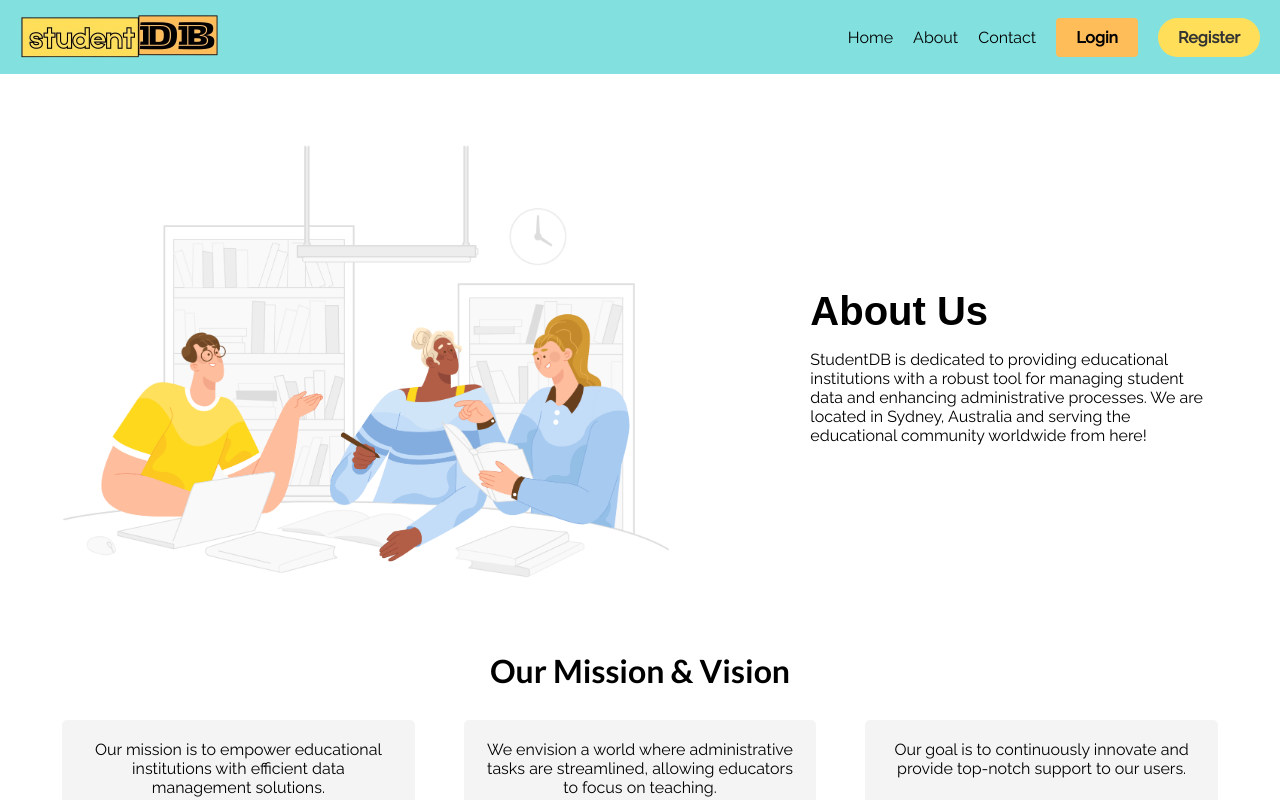
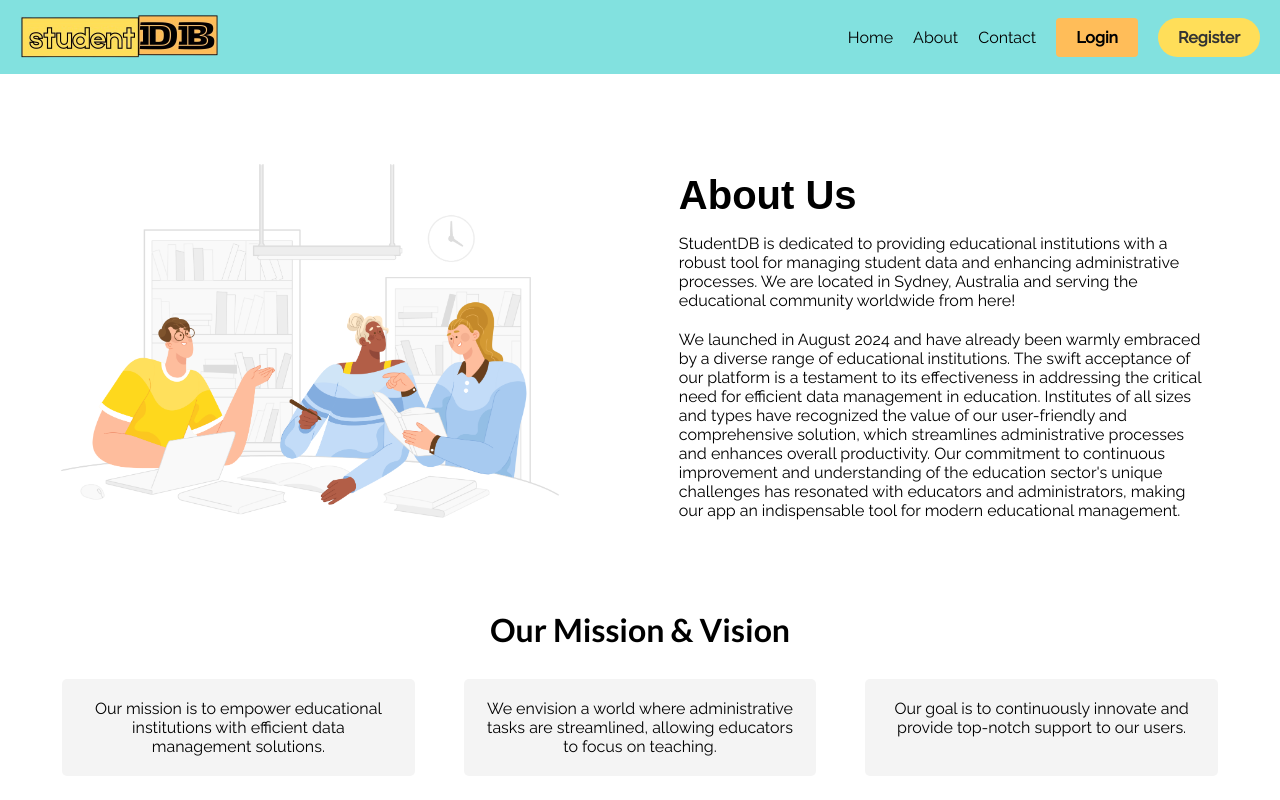
Before and after one commit to emanoj1/studentdb-client, a React (Create React App) app: page /about in a window 1280 px wide. Shown: the top 800 px of the page. Built offline with nearby package versions, Linux system fonts and the light colour scheme; a web font is replaced by a local one.

Commit message:
Add extra content

```diff
--- a/src/components/About.js
+++ b/src/components/About.js
@@ -15,6 +15,7 @@ function About() {
         <div className="hero-content">
           <h1>About Us</h1>
           <p>StudentDB is dedicated to providing educational institutions with a robust tool for managing student data and enhancing administrative processes. We are located in Sydney, Australia and serving the educational community worldwide from here!</p>
+          <p>We launched in August 2024 and have already been warmly embraced by a diverse range of educational institutions. The swift acceptance of our platform is a testament to its effectiveness in addressing the critical need for efficient data management in education. Institutes of all sizes and types have recognized the value of our user-friendly and comprehensive solution, which streamlines administrative processes and enhances overall productivity. Our commitment to continuous improvement and understanding of the education sector's unique challenges has resonated with educators and administrators, making our app an indispensable tool for modern educational management.</p>
         </div>
       </div>
 
```
